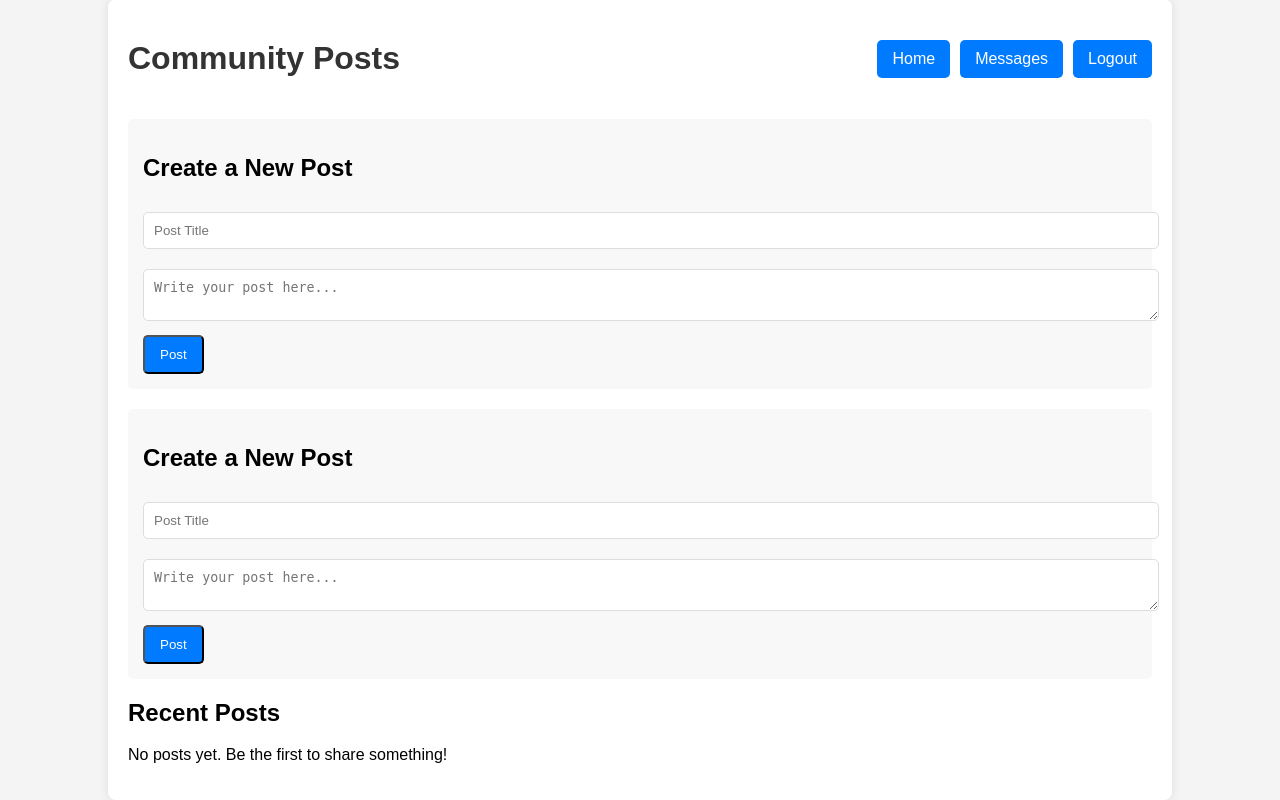
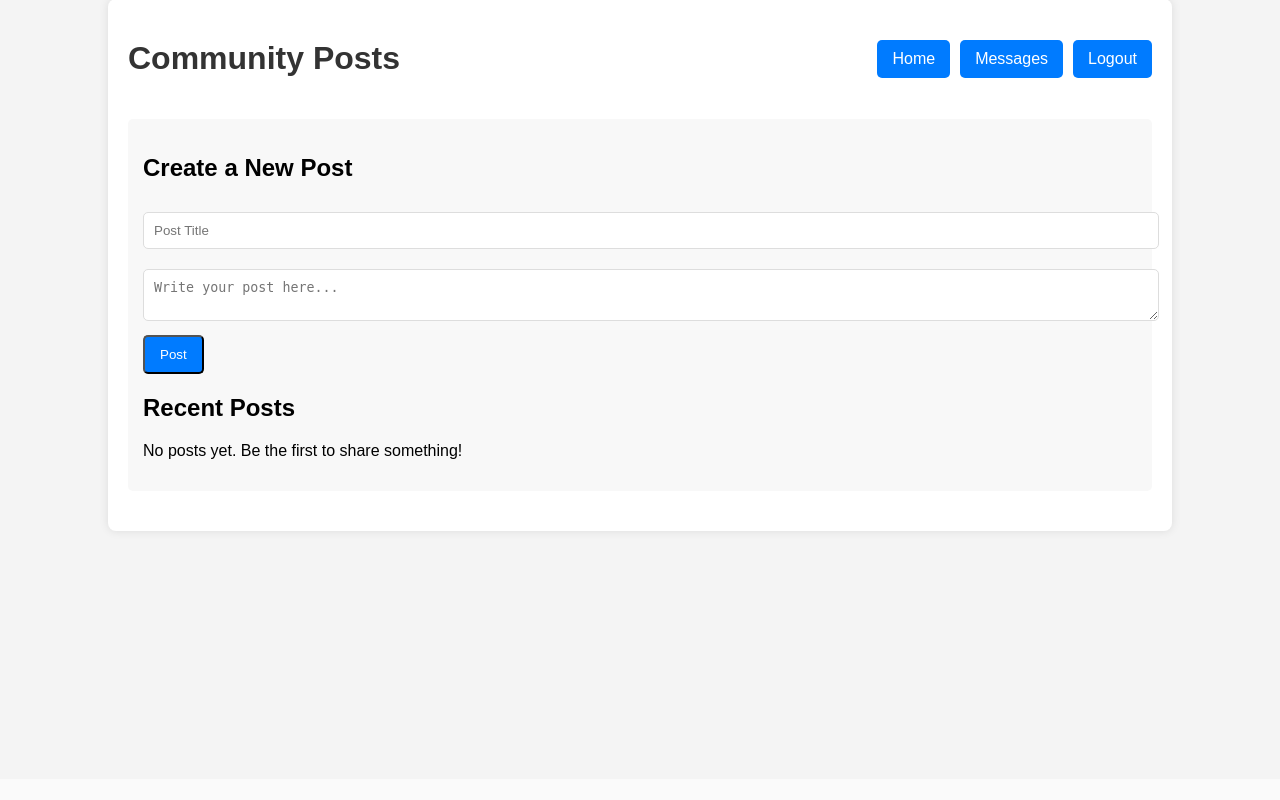
Before and after one commit to SYM-Hacks/CalgaryHacks2025, a Django app: page /posts/ in a window 1280 px wide. Shown: the part 21-821 px from the top of the page. After the commit the page ends 555 px from the top, so only its background shows below. Run offline with Django 5.2, Linux system fonts and the light colour scheme; the visitor is signed in with stand-in values (Sample User, id 1); data that the repository does not hold is empty.

Commit message:
made sure everything works and fixed time

```diff
--- a/app/forum/templates/forum/posts.html
+++ b/app/forum/templates/forum/posts.html
@@ -26,17 +26,6 @@
                 <textarea name="content" placeholder="Write your post here..." required></textarea>
                 <button type="submit" class="btn">Post</button>
             </form>
-        </section>
-
-        <section class="post-form">
-            <h2>Create a New Post</h2>
-            <form method="POST">
-                {% csrf_token %}
-                <input type="text" name="title" placeholder="Post Title" required>
-                <textarea name="content" placeholder="Write your post here..." required></textarea>
-                <button type="submit" class="btn">Post</button>
-            </form>
-        </section>
 
         <section class="posts">
             <h2>Recent Posts</h2>
@@ -44,7 +33,7 @@
                 <div class="post">
                     <h3>{{ post.title }}</h3>
                     <p>{{ post.content }}</p>
-                    <small>Posted by <strong>{{ post.author.username }}</strong> on {{ post.timestamp }}</small>
+                    <small>Posted by <strong>{{ post.author.username }}</strong> on {{ post.created_at }}</small>
                 </div>
             {% empty %}
                 <p>No posts yet. Be the first to share something!</p>
--- a/app/forum/views.py
+++ b/app/forum/views.py
@@ -53,7 +53,7 @@ def posts_view(request):
         return redirect("posts")  # Redirect after poçsting
 
     # Fetch all posts to display
-    posts = Post.objects.all().order_by("-created_at")  # ✅ Fix: Use the correct field name
+    posts = Post.objects.all().order_by("-created_at")
     return render(request, "forum/posts.html", {"posts": posts})
 
 
```
